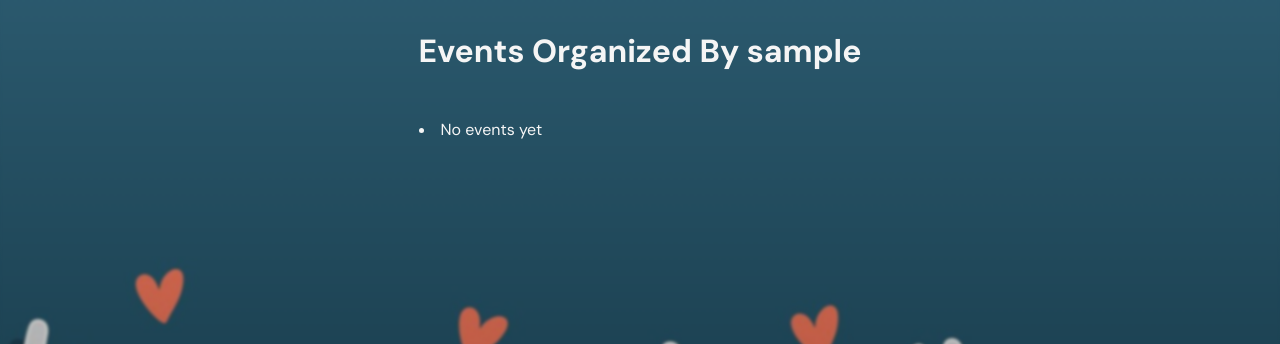
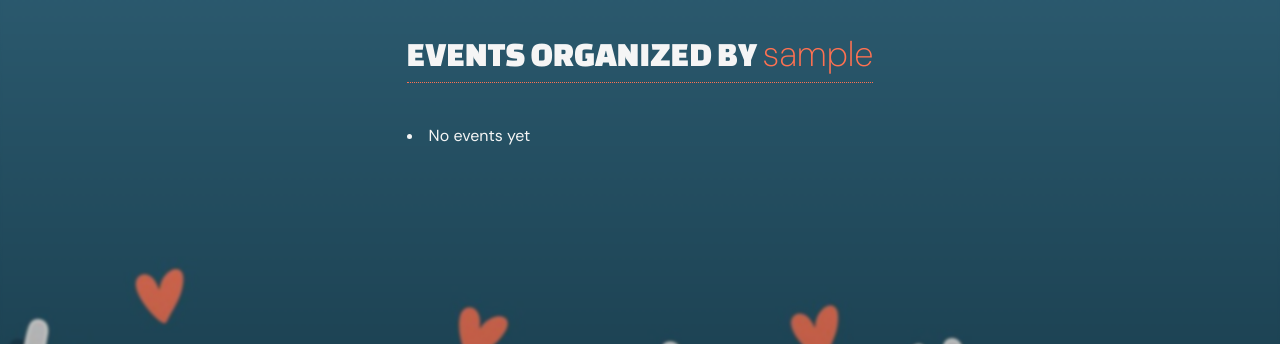
Before and after one commit to zala-dev/VolunteerHub, a Django app: page /events/ in a window 1280 px wide. Shown: the part 96-440 px from the top of the page. Run offline with Django 5.2, Linux system fonts and the light colour scheme; the visitor is signed in with stand-in values (Sample User, id 1); data that the repository does not hold is empty.

Commit message:
replace subheading element from h1 to h2 and span

```diff
--- a/main_app/static/css/style.css
+++ b/main_app/static/css/style.css
@@ -55,6 +55,13 @@ h2 {
   font-family: var(--font-primary);
   font-weight: normal;
   border-bottom: 0.1rem dotted var(--color-primary);
+}
+
+h2 span {
+  font-family: var(--font-secondary);
+  text-transform: none;
+  font-weight: 200;
+  color: var(--color-primary);
 }
 
 ul {
--- a/main_app/templates/event_list.html
+++ b/main_app/templates/event_list.html
@@ -1,8 +1,8 @@
 {% extends 'base.html' %} {% block content %}
 <div class="events-container">
-  <h1>Events Organized By
-    {{ user.username }}
-  </h1>
+  <h2>Events Organized By <span>
+      {{ user.username }}</span>
+  </h2>
 
   {% for event in events %}
   <div class="card">
```
